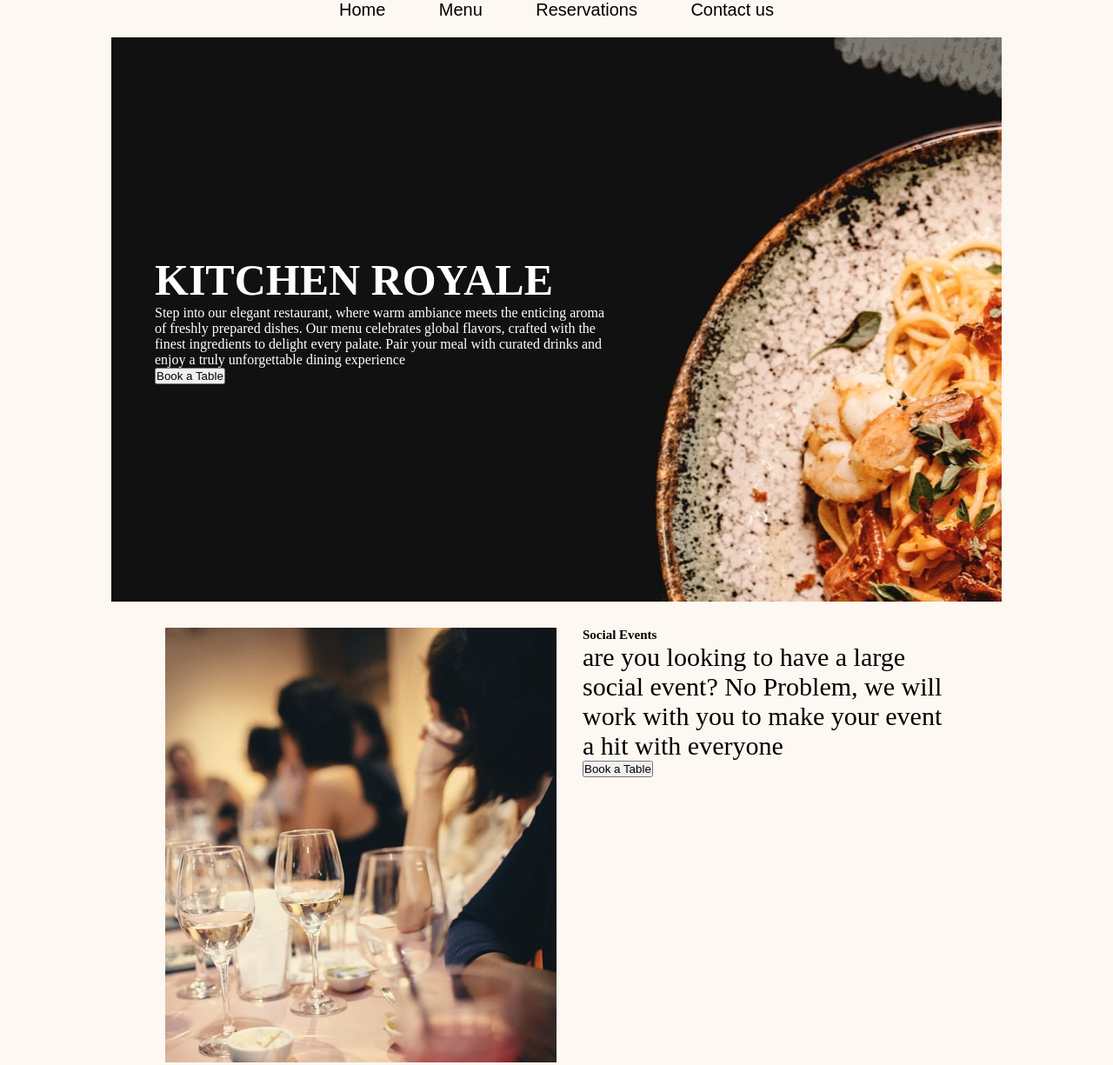
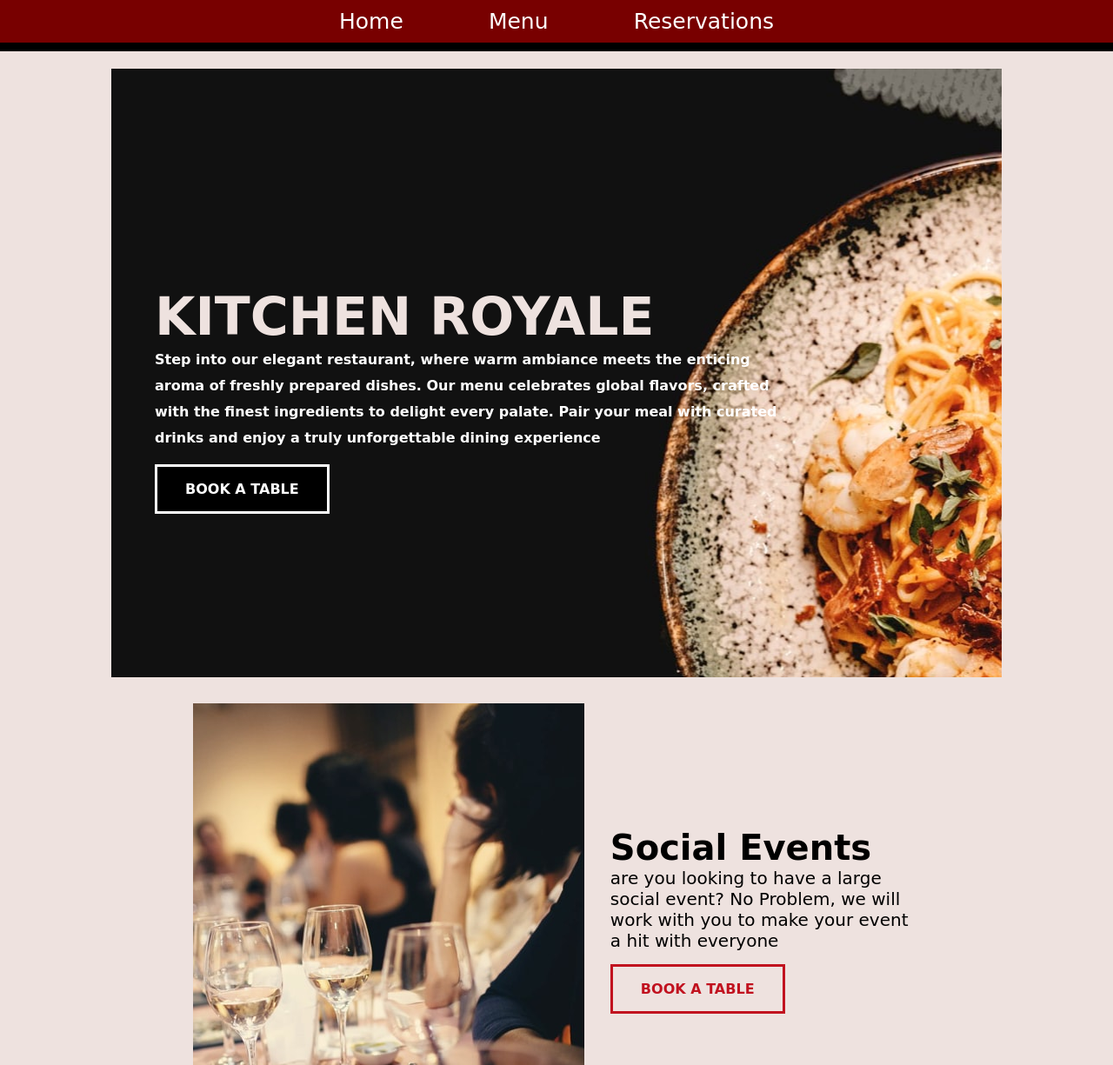
Before and after one commit to manueldezman/Restaurant-Page, a website built with webpack: page src/template.html in a window 1280 px wide. Shown: the top 1225 px of the page at 87% size. Built offline with nearby package versions, Linux system fonts and the light colour scheme; files whose address does not match are found by name.

Commit message:
style: changed the UI colors

```diff
--- a/src/homepage.js
+++ b/src/homepage.js
@@ -11,6 +11,7 @@ function PageLoad (div) {
     const heroBtn = document.createElement("button");
     heroBtn.textContent = "Book a Table";
     heroBtn.classList.add('callToAction');
+    heroBtn.classList.add('heroBtn');
 
     hero.appendChild(header);
     hero.appendChild(headerText);
@@ -25,6 +26,7 @@ function PageLoad (div) {
 
     const socialEventImage = document.createElement("div");
     const socialEventText = document.createElement("div");
+    socialEventText.classList.add("text-Div");
 
     const eventTextHeader = document.createElement("h2");
     eventTextHeader.classList.add("text-header");
@@ -34,6 +36,7 @@ function PageLoad (div) {
     const eventBtn = document.createElement("button");
     eventBtn.textContent = "Book a Table";
     eventBtn.classList.add('callToAction');
+    eventBtn.classList.add('eventBtn');
 
     socialEventText.appendChild(eventTextHeader);
     socialEventText.appendChild(eventText);
@@ -67,6 +70,7 @@ function PageLoad (div) {
     menuImage.appendChild(imageFour);
 
     const menuTextDiv = document.createElement("div");
+    menuTextDiv.classList.add("text-Div");
 
     const menuTextHeader = document.createElement("h2");
     menuTextHeader.classList.add("text-header");
@@ -79,6 +83,8 @@ function PageLoad (div) {
     const menuBtn = document.createElement("button");
     menuBtn.textContent = "Checkout menu";
     menuBtn.classList.add('callToAction');
+    menuBtn.classList.add('menuBtn');
+
 
     menuTextDiv.appendChild(menuTextHeader);
     menuTextDiv.appendChild(menuText);
--- a/src/index.js
+++ b/src/index.js
@@ -3,7 +3,10 @@ import { PageLoad } from "./homepage";
 import { MenuPage } from "./menu";
 import { reservationPage } from "./reservation";
 
-const menuBtn = document.querySelector(".menu");
+const menuBttn = document.querySelector(".menu");
+const menuBtn = document.querySelector(".menuBtn");
+const heroBtn = document.querySelector(".heroBtn");
+const eventBtn = document.querySelector(".eventBtn");
 const contentDiv = document.querySelector(".content");
 const homeBtn = document.querySelector(".home");
 const reservationsBtn = document.querySelector(".reservations");
@@ -25,5 +28,8 @@ function LoadReservations() {
 
 }
 homeBtn.addEventListener("click", LoadHomePage);
+menuBttn.addEventListener("click", LoadMenu);
+reservationsBtn.addEventListener("click", LoadReservations);
 menuBtn.addEventListener("click", LoadMenu);
-reservationsBtn.addEventListener("click", LoadReservations);
+eventBtn.addEventListener("click", LoadReservations);
+heroBtn.addEventListener("click", LoadReservations);
--- a/src/styles.css
+++ b/src/styles.css
@@ -1,7 +1,16 @@
+/* color HEX */
+:root {
+    --barn-red: #780000ff;
+    --fire-brick: #c1121fff;
+    --seashell: #eee2dfff;
+    --barn-red-light: rgba(120, 0, 0, 0.3);
+}
+
 * {
     margin: 0;
     padding: 0;
     box-sizing: border-box;
+    font-family: 'Segoe Print', 'Bradley Hand', Chilanka, TSCu_Comic, casual, cursive;
 }
 
 html {
@@ -9,11 +18,20 @@ html {
 }
 
 body {
-    background-color: rgba(250, 235, 215, 0.3);
+    background-color: var(--seashell);
+    border-bottom: 1rem solid black;
 
 }
 header {
     width: 100%;
+    background-color: var(--barn-red);
+    padding-bottom: 1rem;
+    padding-top: 1rem;
+    position: sticky;
+    top: 0;
+    border-bottom: 1rem solid black;
+    z-index: 3;
+
 }
 
 header > nav {
@@ -23,11 +41,14 @@ header > nav {
     justify-content: space-between;
 }
 nav > button {
-    font-size: 2rem;
+    font-size: 2.5rem;
     border: unset;
     background-color: transparent;
     cursor: pointer;
+    color: white;
+
 }
+
 .content {
     display: flex;
     flex-direction: column;
@@ -52,27 +73,65 @@ nav > button {
     width: 80%;
     object-fit: contain;
     background-position: 60% 0%;
-    color: white;
+    color: var(--seashell);
     padding:  25rem 5rem;
     margin: auto;
 }
 
 .hero > h1 {
-    font-size: 5rem;
+    font-size: 6rem;
+    font-weight: 800;
 }
 
 .hero > p {
     font-size: 1.6rem;
     width: 65ch;
+    line-height: 3rem;
+    font-weight: 600;
+    color: white;
 }
-
+.hero > button {
+    padding: 1.6rem 3.2rem;
+    text-transform: uppercase;
+    font-weight: 800;
+    margin-top: 1.5rem;
+    background-color: black;
+    color: white;
+    border: .3rem solid white;
+    font-size: 1.6rem;
+}
+.hero > button:hover {
+    background-color: white;
+    color: black;
+    border: .3rem solid white;
+}
+.socialEvent button:hover , .menu-container  button:hover {
+    background-color: var(--fire-brick);
+    color: white;
+    border: .3rem solid white;
+}
+.socialEvent button, .menu-container  button {
+    padding: 1.6rem 3.2rem;
+    text-transform: uppercase;
+    font-weight: 800;
+    margin-top: 1.5rem;
+    background-color: var(--seashell);
+    color: var(--fire-brick);
+    border: .3rem solid var(--fire-brick);
+    font-size: 1.6rem;
+    width: max-content;
+}
 .container {
     display: flex;
     justify-content: space-between;
 }
 .container div > p {
-    font-size: 3rem;
+    font-size: 2rem;
     width: 28ch;
+}
+
+.container h2 {
+    font-size: 4rem;
 }
 .socialEvent, .menu-container {
     max-width: 90rem;
@@ -88,24 +147,30 @@ nav > button {
 .menu-container > div:last-of-type {
     width: 45rem;
     height: 50rem;
-    border: 1px solid red;
+    border: 1px solid var(--fire-brick);
     background-image: url(./images/menu);
     background-position: 60% 50%;
     object-fit: contain;
 }
 
 footer {
-
-    max-width: 140rem;
     height: 10rem;
     display: flex;
     justify-content: space-around;
     margin: auto;
     font-size: 1.6rem;
     margin-top: 5rem;
+    background-color: var(--barn-red);
+    color: white;
+    margin-bottom: 0;
 
 }
 
+.text-Div {
+    display: flex;
+    flex-direction: column;
+    justify-content: center;
+}
 footer > .address, footer > .open-times {
     text-transform: uppercase;
 }
@@ -122,7 +187,7 @@ footer > .made-by, footer > .address, footer > .open-times {
     border-radius: 1rem;
 }
 .item-image:hover {
-    border: .2rem solid red;
+    border: .2rem solid var(--fire-brick);
 }
 .menuList {
     display: flex;
@@ -186,16 +251,20 @@ footer > .made-by, footer > .address, footer > .open-times {
     font-size: 1.4rem;
     background-color: white;
     height: fit-content;
+    border-radius: 3rem;
 }
 .cart-item-container {
     display: flex;
     flex-direction: column;
     gap: .5rem;
 }
+.cart-header {
+    margin-top: 2rem;
+}
 .cartItem {
     display: flex;
     flex-direction: column;
-    border-bottom: .1px solid rgba(128, 128, 128, 0.2);
+    border-bottom: .1px solid var(--barn-red-light);
     gap: .5rem;
 }
 .item-details {
@@ -215,9 +284,10 @@ footer > .made-by, footer > .address, footer > .open-times {
 .confirm-order-btn {
     width: 22rem;
     height: 4rem;
+    margin-bottom: 2rem;
 }
 .confirm-order-btn, .order-confirm-modal > button {
-    background-color: hsl(14, 86%, 42%);
+    background-color: var(--fire-brick);
     color: white;
     border-radius: 2rem;
     border-color: transparent;
@@ -242,7 +312,7 @@ footer > .made-by, footer > .address, footer > .open-times {
     margin-bottom: 1rem;
 }
 .cart-header, .item-count {
-    color:hsl(14, 86%, 42%)
+    color:var(--fire-brick);
 }
 
 .cartItem > img,  .confirm-order-btn {
@@ -308,6 +378,15 @@ footer > .made-by, footer > .address, footer > .open-times {
     margin-inline: auto;
 }
 
-.seat-reserve-confirmation {
+.seat-reserve-confirmation, .reservation-form{
     margin-top: 10rem
 }
+.cancel-btn, .reservation-form > button {
+    background-color: var(--fire-brick);
+    color: white;
+    border: none;
+    border-radius: 3rem;
+    font-size: 1.6rem;
+    padding-top: .5rem;
+    padding-bottom: .5rem;
+}
--- a/src/template.html
+++ b/src/template.html
@@ -11,7 +11,6 @@
             <button class="home">Home</button>
             <button class="menu">Menu</button>
             <button class="reservations">Reservations</button>
-            <button class="contact-us">Contact us</button>
         </nav>
     </header>
     <div class="content">
```
